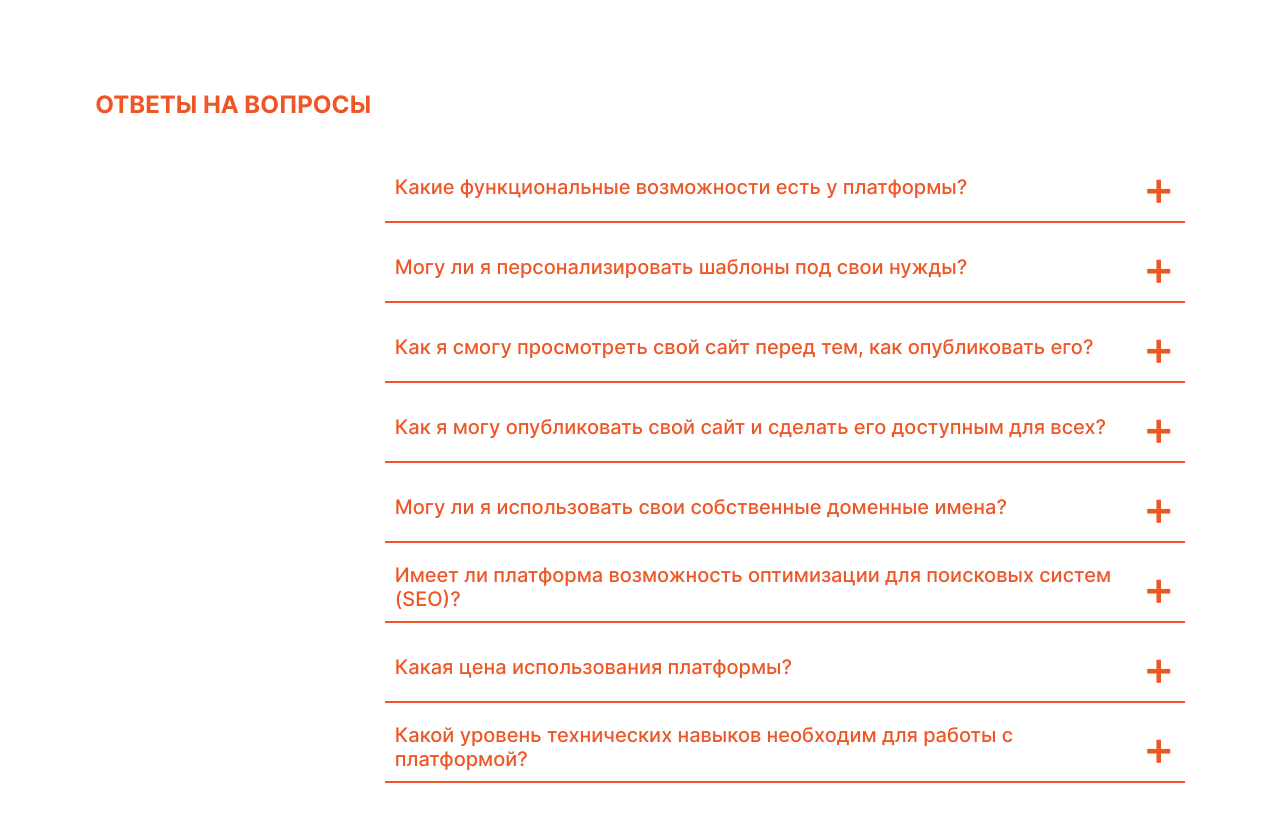
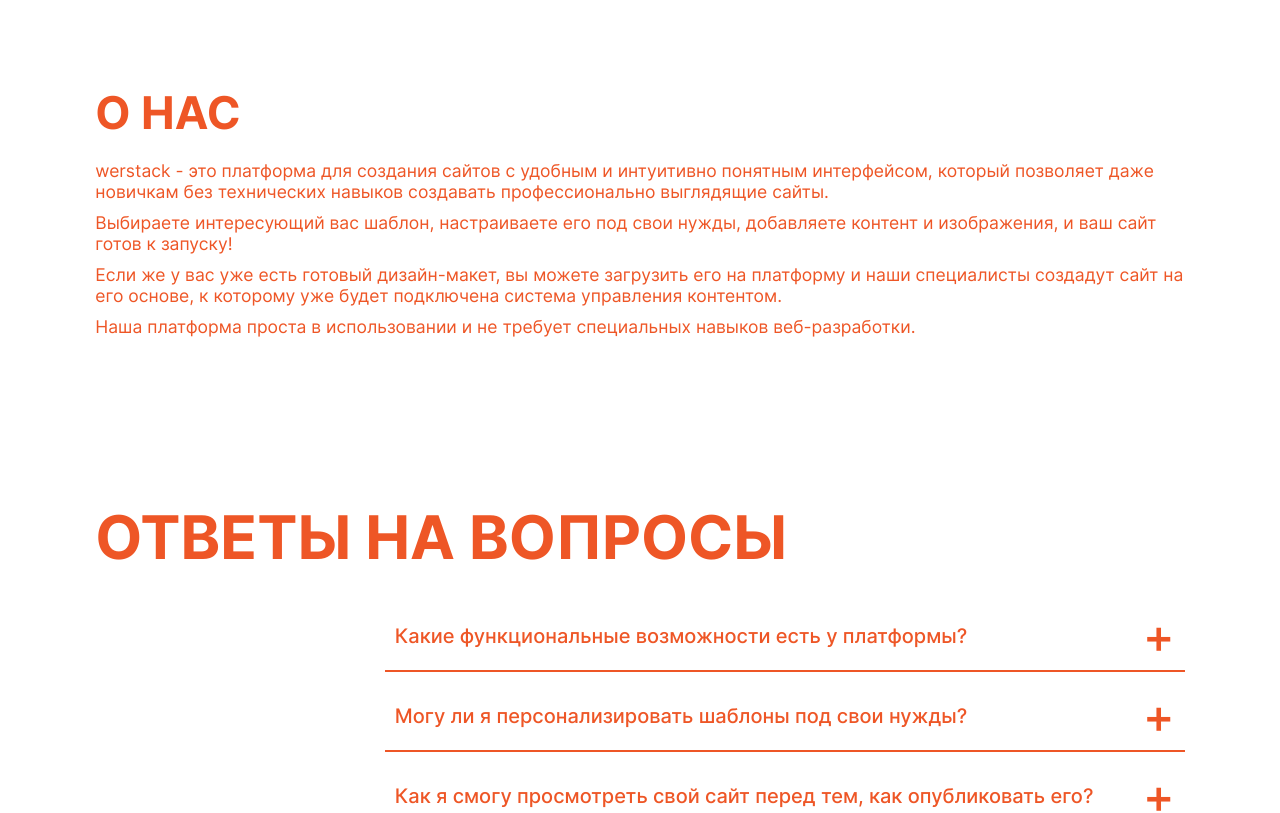
Before and after one commit to WadimSh/werstack, a React (Create React App) app: page / in a window 1280 px wide. Shown: the top 813 px of the page. Built offline with nearby package versions, Linux system fonts and the light colour scheme.

Commit message:
feat: сделан файл со стилями для типографики

```diff
--- a/src/App.jsx
+++ b/src/App.jsx
@@ -2,7 +2,7 @@ import { useState } from 'react';
 import { config, ConfigContext } from './contexts/contexts';
 
 //import LetStart from './components/let-start/let-start';
-//import About from './components/about/about';
+import About from './components/about/about';
 import FAQ from './components/faq/faq';
 
 import './App.css';
@@ -13,6 +13,7 @@ function App() {
   return (
     <div className="app">
       <ConfigContext.Provider value={config[lang]}>
+        <About />
         <FAQ />
       </ConfigContext.Provider>
     </div>
--- a/src/components/about/about.jsx
+++ b/src/components/about/about.jsx
@@ -3,18 +3,22 @@ import { ConfigContext } from '../../contexts/contexts';
 
 import Title from '../../ui/title/title';
 import Description from '../../ui/description/description';
+import LayoutColumns from '../../ui/layout/layout-columns';
 
-const About = () => {
+const About = ({ ref }) => {
   const config = useContext(ConfigContext);
   const { title, description } = config.adout;
 
  return (
-   <section>
+  <LayoutColumns
+  name="section"
+  ref={ref}
+>
       <Title level={1}>{title}</Title>
       <Description
        texts={description}
       />
-   </section>
+   </LayoutColumns>
  );
 };
 
--- a/src/index.css
+++ b/src/index.css
@@ -1,2 +1,3 @@
 @import url(./fonts/fonts.css);
 @import url(./style/common.css);
+@import url(./style/typography.css);
--- a/src/style/common.css
+++ b/src/style/common.css
@@ -1,5 +1,4 @@
 :root {
-  /* переменные цветовой палитры */
   --themes-main-color: #ee5626;
   --themes-second-color: #f9f9f9;
   --themes-background-color: #fff;
--- a/src/style/typography.css
+++ b/src/style/typography.css
@@ -1,11 +1,36 @@
 .text {
   margin: 0;
   padding: 0;
+  color: var(--themes-main-color);
 }
 
 .text_type_default {
-  font-family: 'Inter';
   font-weight: 400;
   font-size: var(--text-main-size);
   line-height: var(--main-line-height);
 }
+
+.text_type_large, .text_type_medium {
+  font-weight: 700;
+  line-height: var(--second-line-height);
+}
+
+.text_type_large {
+  font-size: var(--heading-main-size);
+}
+
+.text_type_medium {
+  font-size: var(--heading-second-size);
+}
+
+.text_type_small {
+  font-weight: 500;
+  font-size: var(--heading-third-size);
+  line-height: var(--main-line-height);
+}
+
+.text_type_span {
+  font-weight: 500;
+  font-size: var(--span-main-size);
+  line-height: var(--second-line-height);
+}
--- a/src/ui/accordion/accordion.css
+++ b/src/ui/accordion/accordion.css
@@ -19,7 +19,6 @@ article {
 
 .span {
   position: relative;
-  rotate: 0;
   top: 0;
   left: 0;
   font-size: 48px;
--- a/src/ui/description/description.jsx
+++ b/src/ui/description/description.jsx
@@ -1,10 +1,11 @@
 import React from 'react';
 
 const Description = ({ texts }) => {
+
   return (
     <div>
       {texts.map((text, index) => (
-        <p key={index} style={{ marginBottom: '10px' }}>{text}</p>
+        <p key={index} className="text text_type_default" style={{ marginBottom: '10px' }}>{text}</p>
       ))}
     </div>
   );
--- a/src/ui/title/title.css
+++ /dev/null
@@ -1,17 +0,0 @@
-.title-1 {
-  margin: 0;
-  font-size: 34px;
-  color: var(--themes-main-color);
-}
-
-.title-2 {
-  margin: 0;
-  font-size: 24px;
-  color: var(--themes-main-color);
-}
-
-.title-3 {
-  margin: 0;
-  font-size: 14px;
-  color: var(--themes-main-color);
-}
--- a/src/ui/title/title.jsx
+++ b/src/ui/title/title.jsx
@@ -1,10 +1,14 @@
 import React from "react";
-import "./title.css"
 
 const Title = ({ level, children }) => {
+  const classMap = {
+    1: 'text_type_large',
+    2: 'text_type_medium',
+  };
   const Tag = `h${level}`;
+  const className = `text ${classMap[level] || 'text_type_small'}`;
 
-return <Tag className={`title-${level > 3 ? 3 : level}`}>{children}</Tag>;
+  return <Tag className={`text ${className}`}>{children}</Tag>;
 }
 
 export default Title;
```
